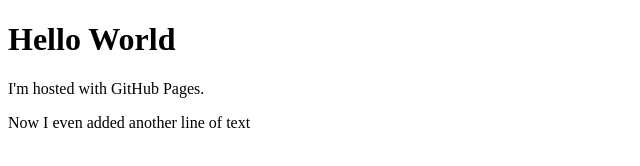
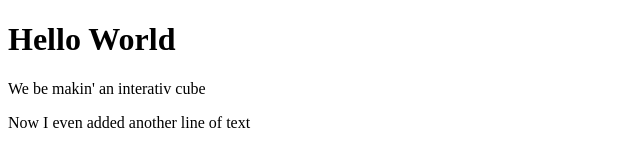
Before and after one commit to orjansto/orjansto.github.io, a plain HTML site: page index.html in a window 1280 px wide. Shown: the full height of the page, 0-640 px from the left. Drawn offline with Linux system fonts and the light colour scheme.

Commit message:
Update index.html

```diff
--- a/index.html
+++ b/index.html
@@ -1,8 +1,11 @@
 <!DOCTYPE html>
 <html>
+	<head>
+		<title>Interaktiv Kube</title>
+	</head>
 	<body>
 		<h1>Hello World</h1>
-			<p>I'm hosted with GitHub Pages.</p>
+			<p>We be makin' an interativ cube</p>
 			<p>Now I even added another line of text</p>
 	</body>
 </html>
```
